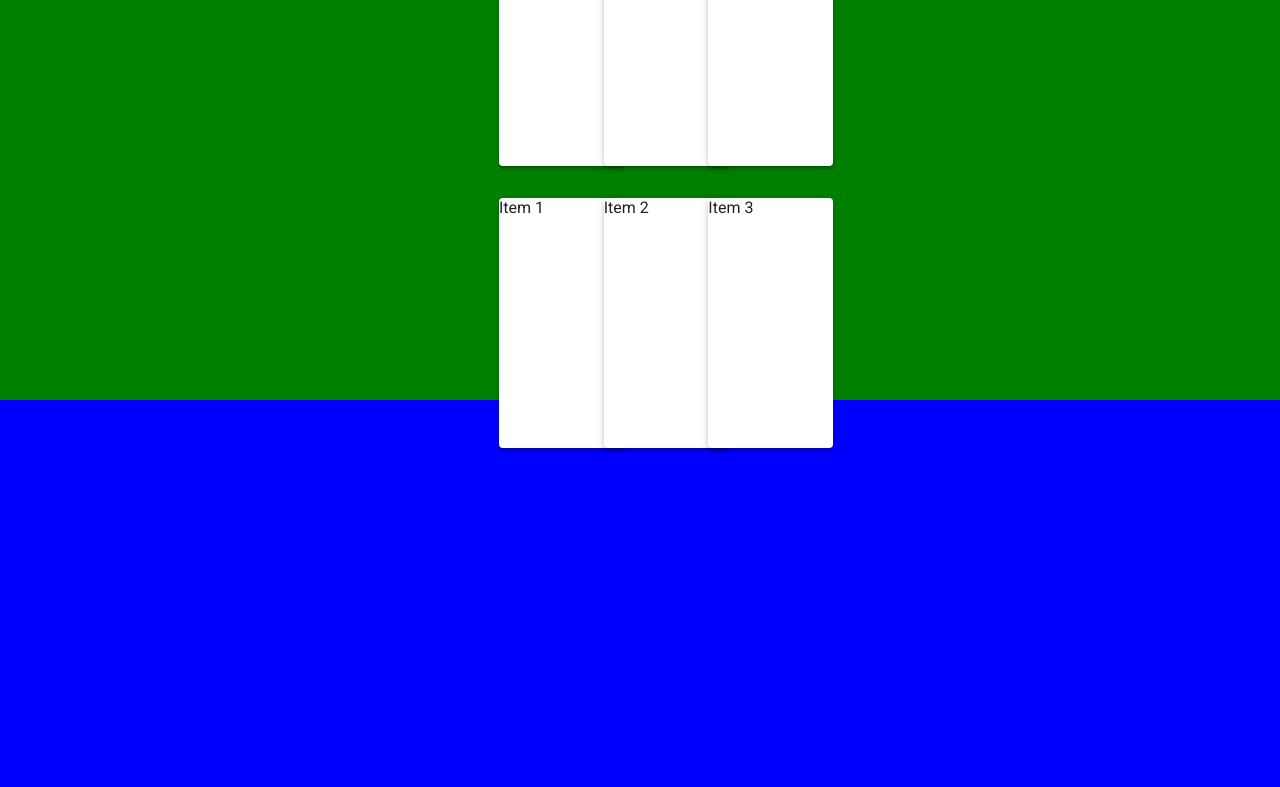
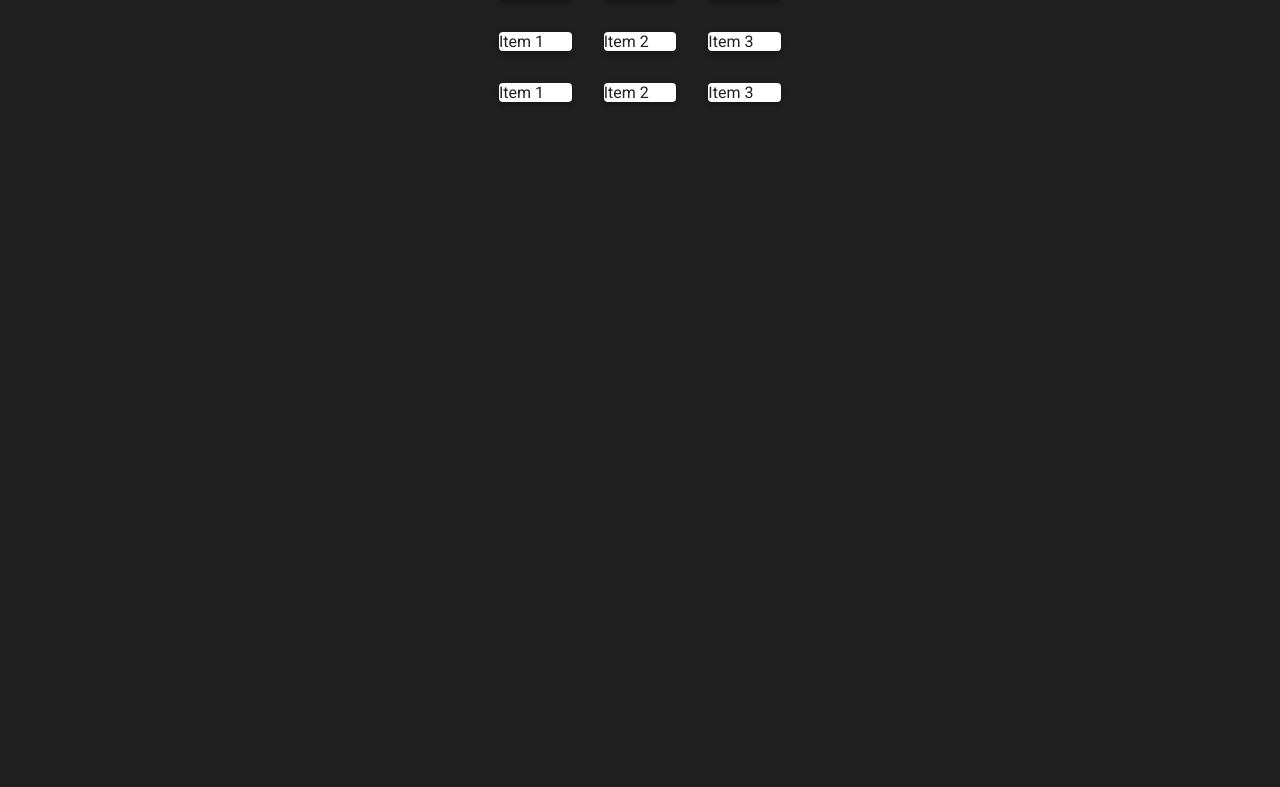
Before and after one commit to setoi1/React-Personal-Portfolio, a React (Create React App) app: page /about in a window 1280 px wide. Shown: the part 2000-2787 px from the top of the page. Built offline with nearby package versions, Linux system fonts and the light colour scheme.

Commit message:
applied proper section colors

```diff
--- a/src/App.css
+++ b/src/App.css
@@ -34,19 +34,19 @@ body {
   display: flex;
   justify-content: center;
   height: 100vh;
-  background-image: url("C:\Users\iseto\Desktop\vscode\JavaScript\portfolio\src\components\images\landingBackground.jpg");
+  background-image: url("C:\Users\iseto\Desktop\vscode\JavaScript\portfolio\src\images\landingBackground.jpg");
 }
 
 .about-section {
   height: 100vh;
-  background-color: red;
+  background-color: rgb(32, 32, 32);
   display: flex;
   justify-content: center;
 }
 
 .projects-section {
   height: 100vh;
-  background-color: green;
+  background-color: rgb(32, 32, 32);
   display: flex;
   flex-direction: column;
   justify-content: center;
@@ -63,21 +63,22 @@ body {
       justify-content: center;
     }
 
-      .project-element {
-        width: 125px;
-        height: 250px;
+      .project-item-container {
+        width: 400px;
+        height: 300px;
+        background-image: url("C:\Users\iseto\Desktop\vscode\JavaScript\portfolio\src\images\javascript-resized.jpg");
       }
 
 .contacts-section {
   height: 100vh;
-  background-color: blue;
+  background-color: rgb(32, 32, 32);
   display: flex;
   justify-content: center;
 }
 
 .footer-section {
   height: 250px;
-  background-color: rgb(32, 32, 32);
+  background-color: black;
   display: flex;
   justify-content: center;
 }
```
